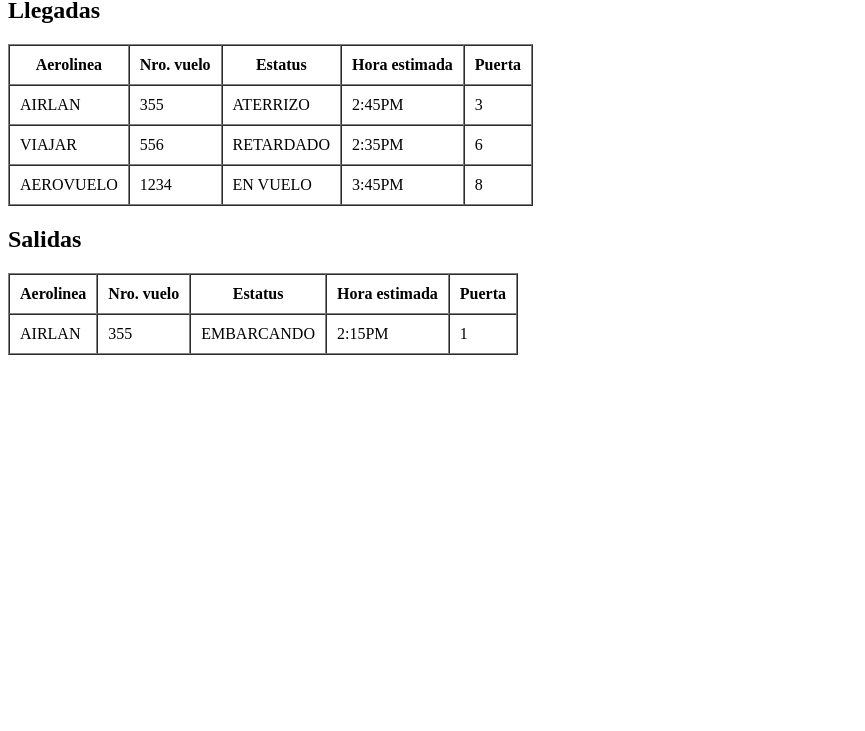
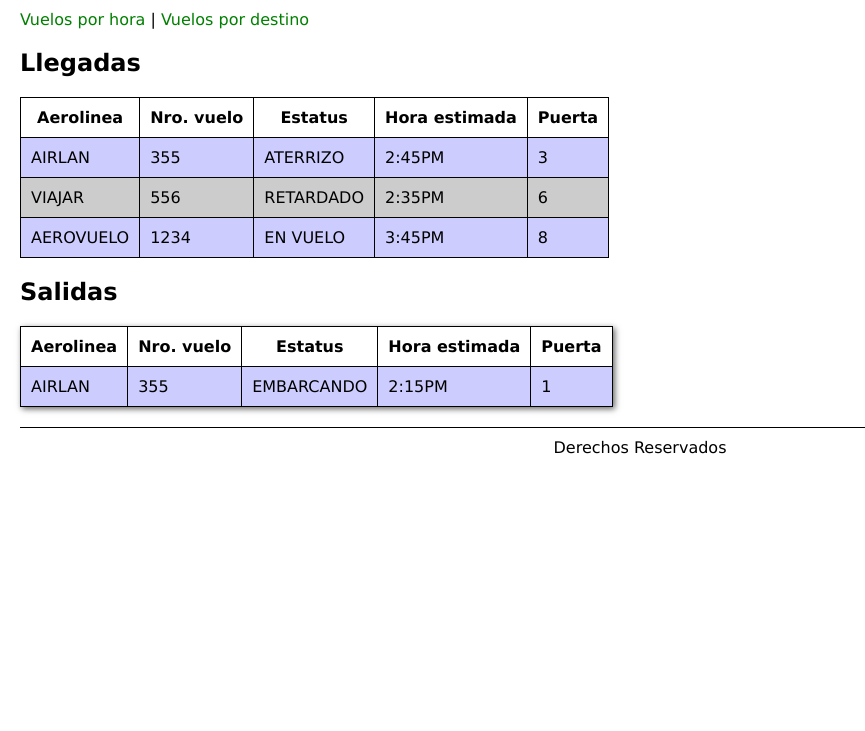
Before and after one commit to ghdPxm/CertificacionNextU, a plain HTML site: page CSS&DWR/pseudoClases-Elementos/ejercicioCod/index.html in a window 1280 px wide. Shown: the part 69-800 px from the top of the page, without its empty margins (0-865 px from the left). Drawn offline with Linux system fonts and the light colour scheme; files that its build step writes are made by us from their sources.

Commit message:
Ejercicio de codificacion pseudo clases y pseudo elementos

```diff
--- a/CSS&DWR/pseudoClases-Elementos/ejercicioCod/estilos/estilos.css
+++ b/CSS&DWR/pseudoClases-Elementos/ejercicioCod/estilos/estilos.css
@@ -0,0 +1,56 @@
+body{
+  margin: 20px;
+  font-family: verdana;
+}
+
+#menu-principal{
+  padding: 10px 0px 10px 0px;
+}
+
+#menu-principal a{
+  text-decoration:  none;
+  color: green;
+}
+
+#menu-principal a:hover{
+  text-decoration: underline;
+}
+
+#menu-principal a + a::before{
+  content: " | ";
+  color: black;
+}
+
+table{
+  border-collapse: collapse;
+}
+
+table, td, th{
+  border: solid 1px black;
+  padding: 10px;
+}
+
+table>tbody>tr:nth-child(even){
+  background-color: #ccc;
+}
+table>tbody>tr:nth-child(odd){
+  background-color: #ccf;
+}
+
+table>tbody>tr:nth-child(even):hover{
+  background-color: #ddd;
+}
+table>tbody>tr:nth-child(odd):hover{
+  background-color: #ddd;
+}
+
+.sombra{
+  box-shadow: 2px 2px 6px rgba(0, 0, 0,0.6);
+}
+
+footer{
+  margin-top: 20px;
+  border-top: solid 1px black;
+  padding-top: 10px;
+  text-align: center;
+}
--- a/CSS&DWR/pseudoClases-Elementos/ejercicioCod/index.html
+++ b/CSS&DWR/pseudoClases-Elementos/ejercicioCod/index.html
@@ -1,12 +1,16 @@
 <html>
 	<head>
 		<title>HTML Base</title>
-		<link rel="stylesheet" href="css/estilos.css">
+		<link rel="stylesheet" href="estilos/estilos.css">
 	</head>
 	<body>
 		<h1>Cartelera de vuelos - Aeropuerto el mirador</h1>
+		<navbar id="menu-principal">
+			<a href="vuelos_por_hora.html">Vuelos por hora</a>
+			<a href="vuelos_por_destino.html">Vuelos por destino</a>
+		</navbar>
 		<h2>Llegadas</h2>
-		<table border="1" cellpadding="10" cellspacing="0">
+		<table>
 			<thead>
 				<tr>
 					<th>Aerolinea</th>
@@ -42,7 +46,7 @@
 		</table>
 
 		<h2>Salidas</h2>
-		<table border="1" cellpadding="10" cellspacing="0">
+		<table class="sombra">
 			<thead>
 			<tr>
 				<th>Aerolinea</th>
@@ -62,6 +66,6 @@
 			</tr>
 			</tbody>
 		</table>
-
+	<footer>Derechos Reservados</footer>
 	</body>
 </html>
```
